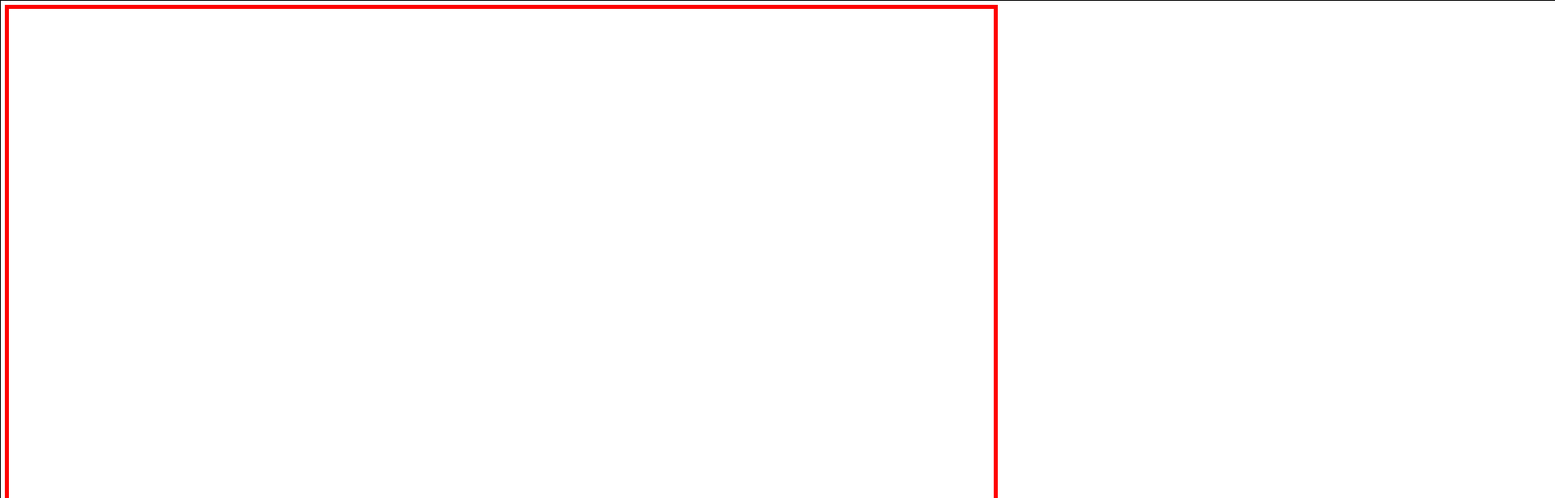
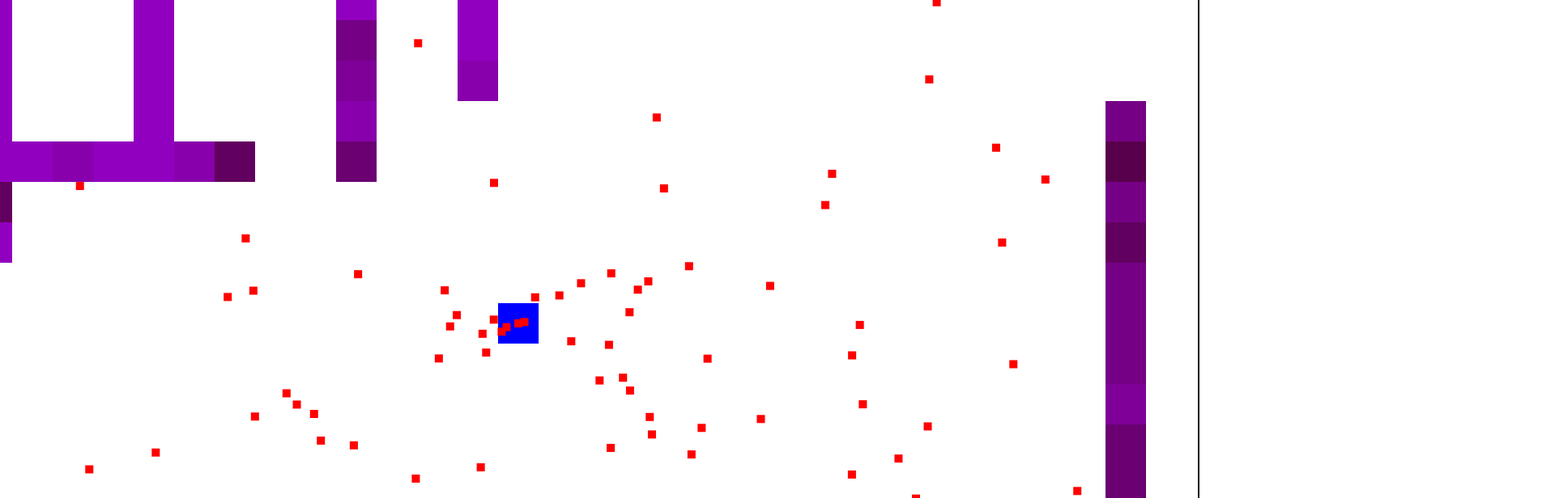
Before and after one commit to ato-codes/game, a website: page static/index.html in a window 1280 px wide. Shown: the top 616 px of the page at 81% size, 1920 px wide, since content can reach past the window. Drawn offline with Linux system fonts and the light colour scheme.

Commit message:
bullet hell

```diff
--- a/static/index.html
+++ b/static/index.html
@@ -7,9 +7,7 @@
     <link rel="stylesheet" href="style/style.css">
 </head>
 <body>
-    <div id="playground">
-        <div id="player-cam"></div>
-    </canvas>
+    <canvas id='canvas' width="1680" height="820"></canvas>
 
     <script src="script/player.js"></script>
 </body>
--- a/static/script/player.js
+++ b/static/script/player.js
@@ -1,4 +1,204 @@
-const player_cam = document.getElementById("player-cam");
+class Rect {
+  constructor(x, y, width, height) {
+    this.x = x;
+    this.y = y;
+    this.width = width;
+    this.height = height;
+    this.health = 100;
+  }
+
+  intersects(x, y) {
+    return (
+      x >= this.x &&
+      x <= this.x + this.width &&
+      y >= this.y &&
+      y <= this.y + this.height
+    );
+  }
+  hitsRect(r) {
+    return this.intersects(r.x, r.y) || this.intersects(r.x+r.width, r.y) || this.intersects(r.x, r.y+r.height) || this.intersects(r.x+r.width, r.y+r.height);
+  }
+
+  update() {
+    var xVel = (keys['ArrowRight'] || false) - (keys['ArrowLeft'] || false)
+    var yVel = (keys['ArrowDown'] || false) - (keys['ArrowUp'] || false)
+
+    this.x += xVel * PLAYER_SPEED
+    for (var w in walls) {
+      if (walls[w].hitsRect(new Rect(this.x+BLOCK_SIZE/4, this.y+BLOCK_SIZE/4, BLOCK_SIZE/2, BLOCK_SIZE/2))) {
+        this.x -= xVel * PLAYER_SPEED
+      }
+    }
+    this.y += yVel * PLAYER_SPEED
+    for (var w in walls) {
+      if (walls[w].hitsRect(new Rect(this.x+BLOCK_SIZE/4, this.y+BLOCK_SIZE/4, BLOCK_SIZE/2, BLOCK_SIZE/2))) {
+        this.y -= yVel * PLAYER_SPEED
+      }
+    }
+    this.shoot(Math.random()*canvas.width, Math.random()*canvas.height)
+  }
+
+  shoot(mouseX, mouseY) {
+    var angle = Math.atan2(mouseY - canvas.height/2, mouseX-canvas.width/2)
+    bullets.push(new Bullet("normal", this.x + BLOCK_SIZE/2, this.y + BLOCK_SIZE/2, BULLET_SPEED*Math.cos(angle), BULLET_SPEED*Math.sin(angle)))
+  }
+}
+
+class Bullet {
+  constructor(type, x, y, xVel, yVel) {
+    this.type = type;
+    this.x = x;
+    this.y = y;
+    this.xVel = xVel;
+    this.yVel = yVel
+    this.damage = 10
+  }
+
+  update() {
+    this.x += this.xVel;
+    this.y += this.yVel;
+
+    for (var w in walls) {
+      if (walls[w].intersects(this.x, this.y)) {
+        walls[w].health -= this.damage;
+        return true;
+      }
+    }
+
+    return this.x < 0 || this.y < 0 || this.x > WIDTH || this.y > HEIGHT
+  }
+}
+
+const BLOCK_SIZE = 50;
+const BULLET_SIZE = 10;
+
+const BULLET_SPEED = 460/60;
+const PLAYER_SPEED = 160/60;
+
+var WIDTH = 3000, HEIGHT = 3000;
+var camera = {x : WIDTH/2, y: HEIGHT/2}
+var player = new Rect(WIDTH/2, HEIGHT/2, BLOCK_SIZE, BLOCK_SIZE)
+var canvas = document.getElementById("canvas")
+var cxt = canvas.getContext('2d')
+
+var keys = {}
+function handleKeyDown(event) {
+  keys[event.code]= true
+}
+
+function handleKeyUp(event) {
+  keys[event.code]= false
+}
+canvas.addEventListener('keydown', handleKeyDown);
+canvas.addEventListener('keyup', handleKeyUp);
+canvas.setAttribute('tabindex', '0');
+canvas.focus();
+
+var players = []
+var bullets = []
+var walls = []
+
+const generateWalls = () => {
+  var newWalls = []
+  for (var i = 0; i < 30; i++) {
+    var incX = Math.round(Math.random()*2-1)
+    var incY = incX ? 0 : (Math.random() > 0.5 ? 1 : -1)
+    var len = Math.random()*30
+    var startX = Math.round(Math.random()*WIDTH/BLOCK_SIZE)*BLOCK_SIZE
+    var startY = Math.round(Math.random()*WIDTH/BLOCK_SIZE)*BLOCK_SIZE
+
+    for (var j = 0; j < len; j++) {
+      var wall = new Rect(startX + j*incX*BLOCK_SIZE, startY + j*incY*BLOCK_SIZE, BLOCK_SIZE, BLOCK_SIZE)
+      if (!wall.hitsRect(player)) walls.push(wall)
+    }
+  }
+}
+
+const gameUpdate = () => {
+  cxt.clearRect(0, 0, canvas.width, canvas.height);
+
+  for (var i = 0; i < bullets.length; i++) {
+    if(bullets[i].update()) {
+      bullets.splice(i, 1);
+      i--;
+    }
+  }
+  for (var i = 0; i < walls.length; i++) {
+    if(walls[i].health <= 0) {
+      walls.splice(i, 1);
+      i--;
+    }
+  }
+
+  player.update();
+
+  camera.x = player.x
+  camera.y = player.y
+
+
+  gameDraw()
+}
+
+const gameDraw = () => {
+  cxt.save();
+  cxt.translate(Math.round((-camera.x-BLOCK_SIZE/2)+canvas.width/2), Math.round((-camera.y-BLOCK_SIZE/2)+canvas.height/2))
+
+  cxt.fillStyle = "blue"
+  cxt.fillRect(player.x, player.y, player.width, player.height)
+
+  cxt.fillStyle = "red"
+  for (var b in bullets) {
+    cxt.fillRect(bullets[b].x-BULLET_SIZE/2, bullets[b].y-BULLET_SIZE/2, BULLET_SIZE, BULLET_SIZE)
+  }
+  for (var w in walls) {
+    var s = walls[w].health/100
+    cxt.fillStyle = `rgb(${190*s/2+50}, 0, ${190*s})`;
+    cxt.fillRect(walls[w].x, walls[w].y, BLOCK_SIZE, BLOCK_SIZE)
+  }
+
+
+  cxt.restore();
+}
+setInterval(gameUpdate, 1000/60);
+generateWalls()
+/*
+on message {
+
+  send to all other player
+
+}
+
+on timer {
+  create new blocks
+  create new power ups
+}
+
+
+
+*/
+
+
+
+// connect to server
+/* listen for events {
+  if bullet spawned, add bullet
+  if player moved, update or add player
+}
+
+game loop {
+  update movements (send)
+  shoot bullets (send)
+
+  check if walls are being destroyed
+  check if bullets hit you
+
+}
+
+*/
+
+
+
+/*const player_cam = document.getElementById("player-cam");
 const player_ground = document.getElementById("playground");
 const view_port = {
   width: document.documentElement.clientWidth,
@@ -53,3 +253,4 @@ document.onkeydown = (e) => {
   window.scroll(cam_pos);
   console.log(cam_pos);
 };
+*/
--- a/static/style/style.css
+++ b/static/style/style.css
@@ -18,10 +18,15 @@
   transition: 0.5s;
   margin: 5px;
 }
-
+#canvas {
+  border: 1px solid black;
+}
 body {
   height: 100vh;
   width: 100vw;
   margin: 0;
   padding: 0;
+  display: flex;
+  justify-content: center;
+  align-items: center;
 }/*# sourceMappingURL=style.css.map */
```
